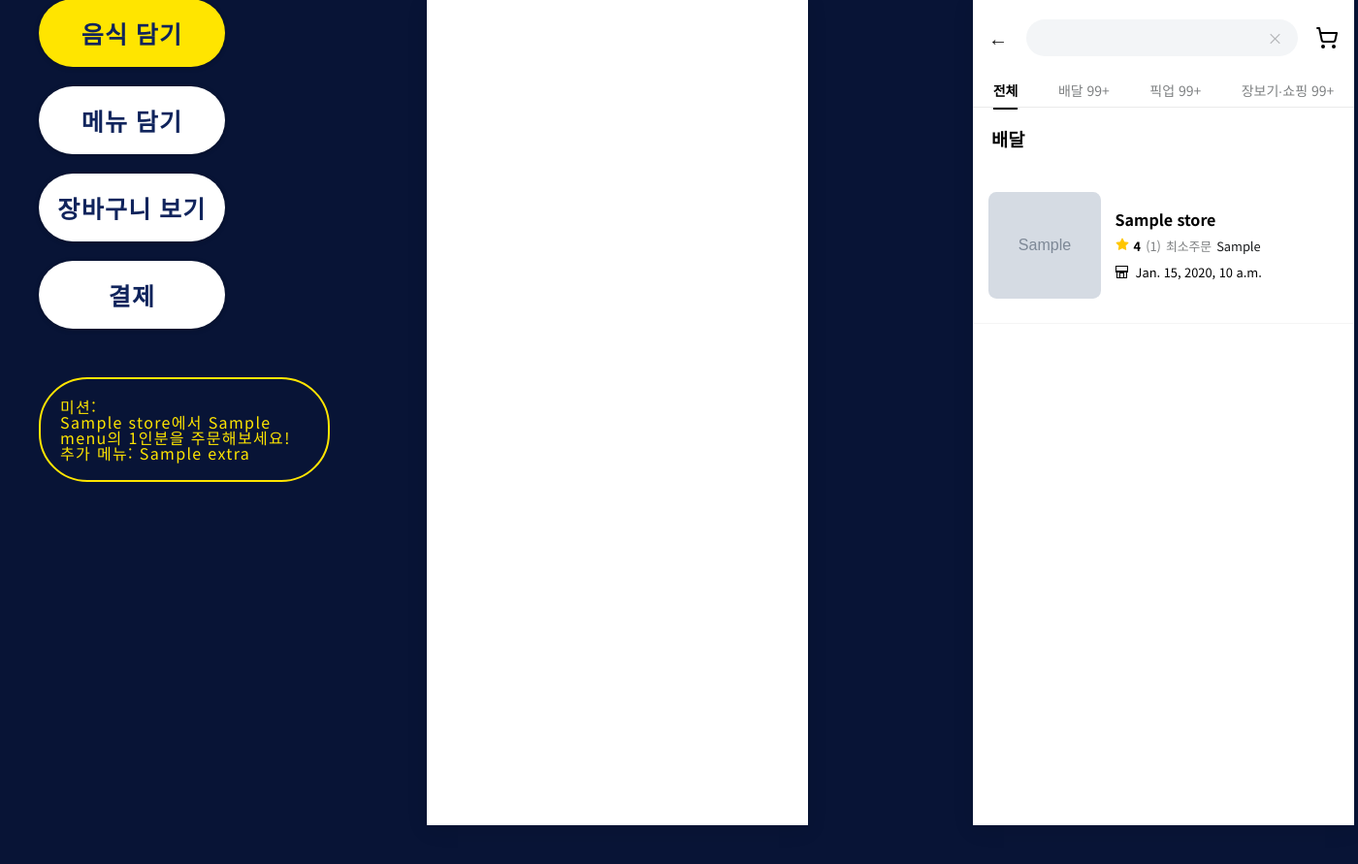
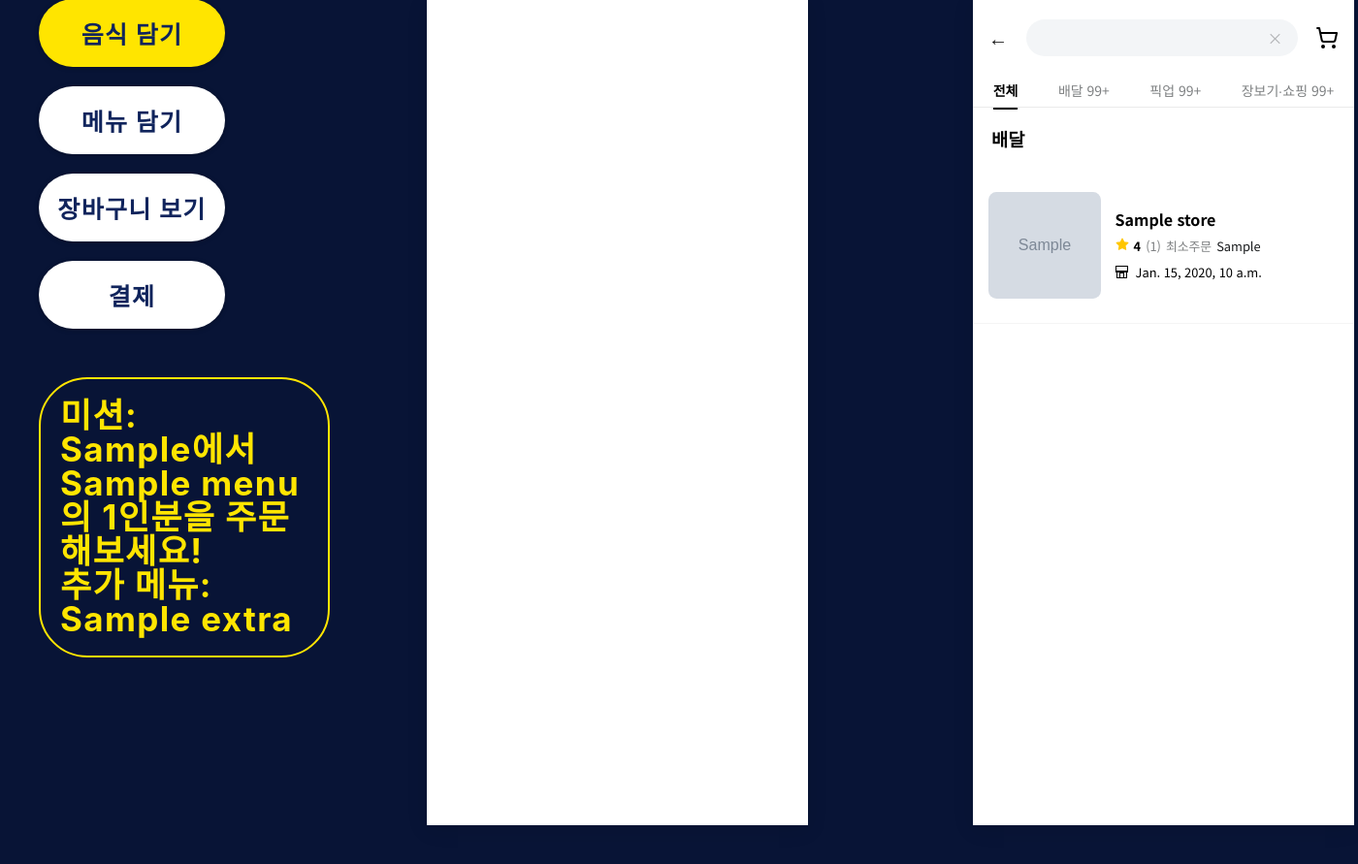
Before and after one commit to h2ew0n/hacka, a Django app: template deliverys/templates/deliverys/learn_list.html in a window 1400 px wide. Shown: the part 147-1038 px from the top of the page at 97% size. Run offline with Django 5.2, Linux system fonts and the light colour scheme; the template is opened without the code that fills it: most values are stand-ins (such as "Sample title", 1, 10 or a date in 2020); grey boxes marked "Sample" are stand-in pictures.

Commit message:
feat: 일부 수정

```diff
--- a/deliverys/static/deliverys/css/style.css
+++ b/deliverys/static/deliverys/css/style.css
@@ -114,11 +114,18 @@ main {
 .mission{
     color: #FFE500;
     font-family: Inter, sans-serif;
-    font-size: 30px;
+    font-size: 50px;
     font-style: normal;
     font-weight: 700;
     line-height: normal;
+}
 
+.mission p {
+    color: #FFE500;
+    font-family: Inter, sans-serif;
+    font-size: 35px;
+    font-style: normal;
+    font-weight: 700;
 }
 
 /* ============================================
--- a/deliverys/templates/deliverys/learn_list.html
+++ b/deliverys/templates/deliverys/learn_list.html
@@ -14,7 +14,7 @@
 
 {% block extra %}
     <p>
-        미션:<br>{{ store }}에서 {{ menu }}의 {{ count }}인분을 주문해보세요!
+        미션:<br>{{ store_mission|join:"" }}에서 {{ menu|join:"" }}의 {{ count|join:"" }}인분을 주문해보세요!
         <br>추가 메뉴: {{ extra|join:", " }}
     </p>
 {% endblock %}
--- a/deliverys/views.py
+++ b/deliverys/views.py
@@ -279,7 +279,7 @@ def learn_list(request):
 
     answer = cart_data.get('answer_data', {})
     correct_keyword = answer.get('category')
-    store = answer.get('store'),
+    store_mission = answer.get('store'),
     menu = answer.get('menu'),
     count =  answer.get('count'),
     extra = answer.get('extra'),
@@ -357,7 +357,7 @@ def learn_list(request):
         'keyword': keyword,
         'target_store': target_store,
         'error_message': error_message,
-        'store': store,
+        'store_mission': store_mission,
         'menu': menu,
         'count': count,
         'extra': extra
```
